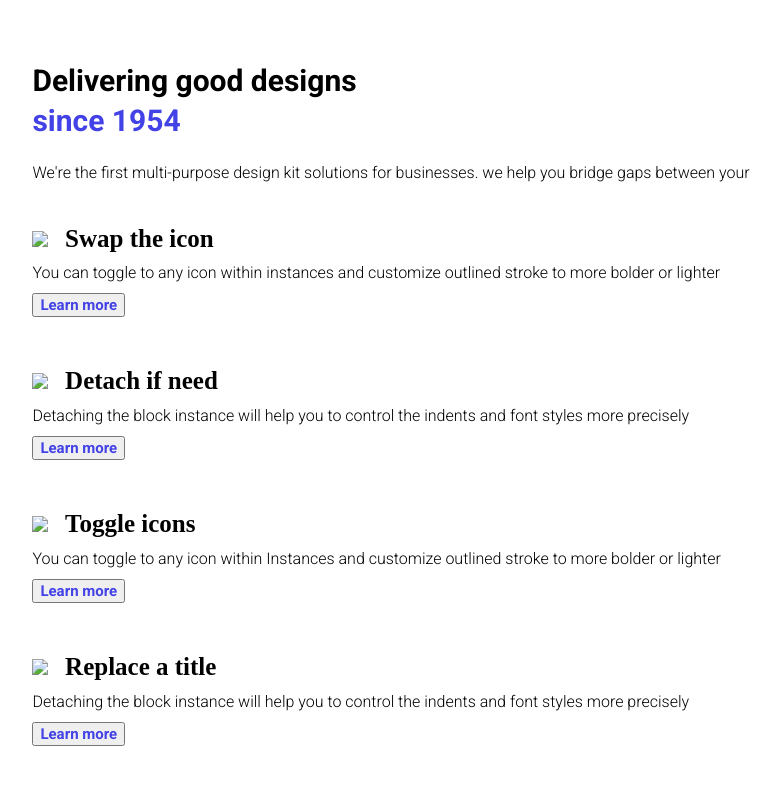
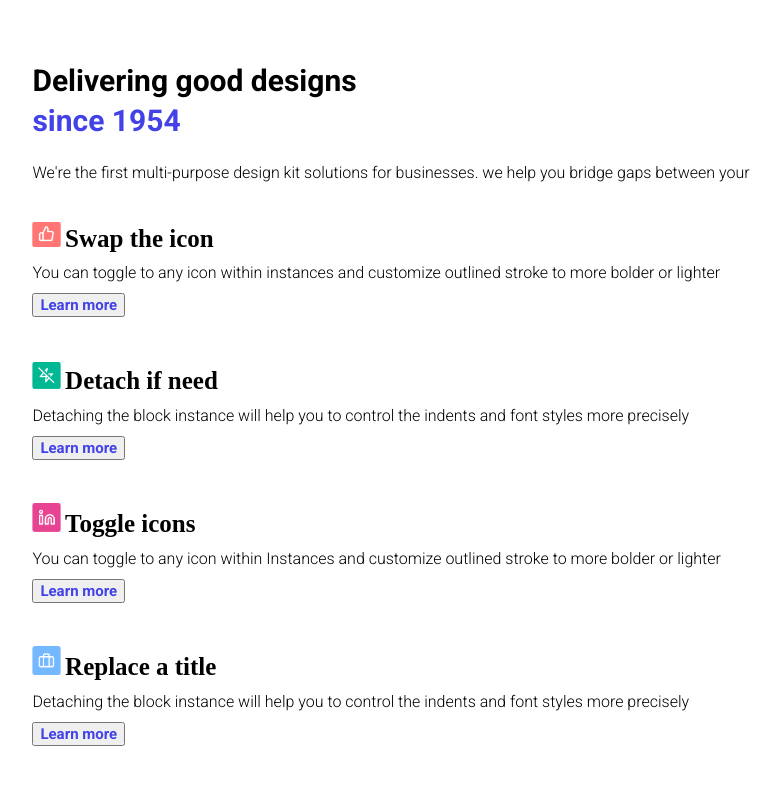
Before and after one commit to Leelboy/Web_Page, a website: page public/index.html in a window 1280 px wide. Shown: the top 800 px of the page, without its empty margins (249-1027 px from the left). Drawn offline with Linux system fonts and the light colour scheme; files that its build step writes are made by us from their sources.

Commit message:
Update index.html

```diff
--- a/public/index.html
+++ b/public/index.html
@@ -11,7 +11,7 @@
     <link
         href="https://fonts.googleapis.com/css2?family=Roboto:ital,wght@0,100;0,300;0,400;0,500;0,700;0,900;1,100;1,300;1,400;1,500;1,700;1,900&display=swap"
         rel="stylesheet">
-    <link rel="stylesheet" href="style.css">
+    <link rel="stylesheet" href="../public/assets/style.css">
     <link rel="stylesheet" href="https://pro.fontawesome.com/releases/v5.10.0/css/all.css">
 </head>
 
@@ -31,27 +31,27 @@
                     bridge gaps between your</p>
             </nav>
             <nav class="icon1">
-                <img src="icon/thumb.png">
+                <img src="./assets/icon/thumb.png">
                 <h2>Swap the icon</h2>
                 <p>You can toggle to any icon within instances and customize outlined stroke to more bolder or lighter
                 </p>
                 <button>Learn more</button>
             </nav>
             <nav class="icon2">
-                <img src="icon/need.png">
+                <img src="./assets/icon/need.png">
                 <h2>Detach if need</h2>
                 <p>Detaching the block instance will help you to control the indents and font styles more precisely</p>
                 <button>Learn more</button>
             </nav>
             <nav class="icon3">
-                <img src="icon/toggle.png">
+                <img src="./assets/icon/toggle.png">
                 <h2>Toggle icons</h2>
                 <p>You can toggle to any icon within Instances and customize outlined stroke to more bolder or lighter
                 </p>
                 <button>Learn more</button>
             </nav>
             <nav class="icon4">
-                <img src="icon/title.png">
+                <img src="./assets/icon/title.png">
                 <h2>Replace a title</h2>
                 <p>Detaching the block instance will help you to control the indents and font styles more precisely</p>
                 <button>Learn more</button>
@@ -69,7 +69,7 @@
         <div class="item">
             <div class="contact">
                 <div class="first-text">Get in touch</div>
-                <img src="illustration-contact.svg" alt="illustration" class="image">
+                <img src="./assets/illustration-contact.svg" alt="illustration" class="image">
                 <div class="social-links">
                     <span class="second-text">Connect with:</span>
                     <ul class="social">
```
